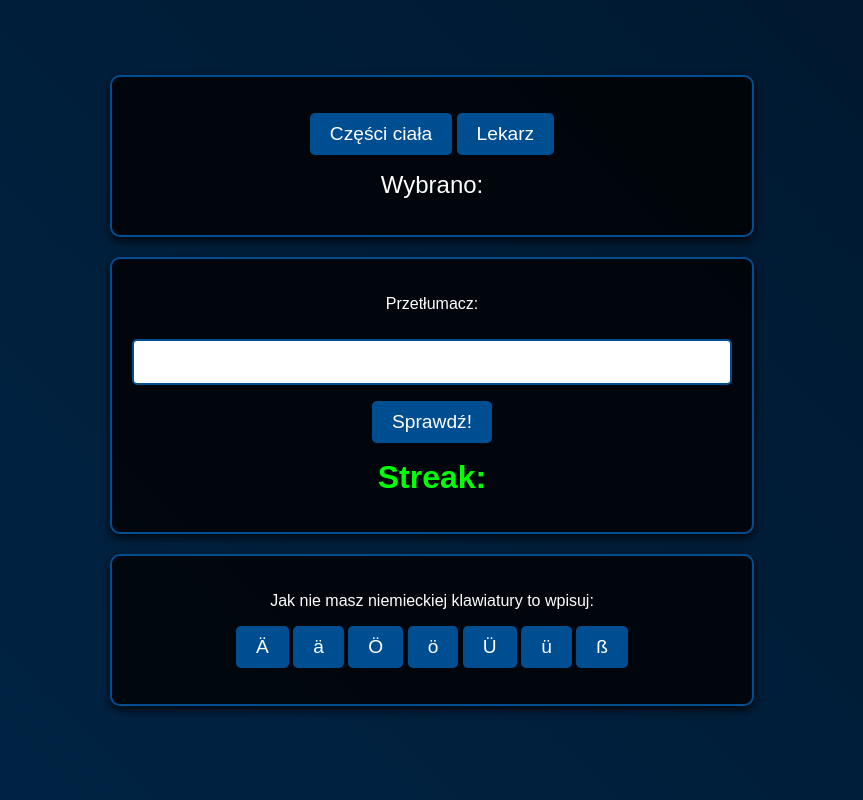
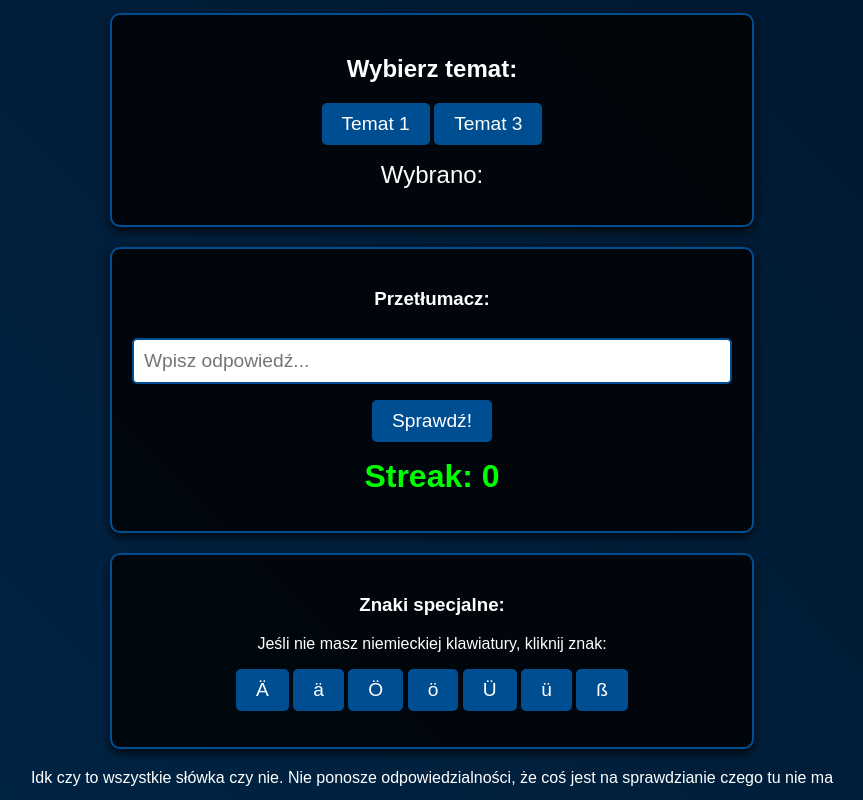
Before and after one commit to Slipperp/Slipperp.github.io, a plain HTML site: page index.html in a window 1280 px wide. Shown: the whole page, without its empty margins (208-1071 px from the left). Drawn offline with Linux system fonts and the light colour scheme.

Commit message:
qweqewqew

```diff
--- a/balls.js
+++ b/balls.js
@@ -1,6 +1,5 @@
 const zestawySlow = {
     "temat_1": [
-        // Dyscypliny sportowe
         { p: "Aerobik", n: "Aerobic" },
         { p: "Koszykówka", n: "Basketball" },
         { p: "Boks", n: "Boxen" },
@@ -40,50 +39,37 @@ const zestawySlow = {
         { p: "Siatkówka", n: "Volleyball" },
         { p: "Wędrówki", n: "Wandern" },
         { p: "Piłka wodna", n: "Wasserball" },
-        { p: "Skok w dal", n: "Weitsprung" },
+        { p: "Skok w dal", n: "Weitsprung" }
+    ],
 
-        // Sprzęt sportowy
-        { p: "Strój kąpielowy", n: "der Badeanzug" },
-        { p: "Kąpielówki", n: "die Badehose" },
-        { p: "Czepek pływacki", n: "die Badekappe" },
-        { p: "Piłka", n: "der Ball" },
-        { p: "Czapka baseballowa", n: "die Baseballmütze" },
-        { p: "Rower", n: "das Fahrrad" },
-        { p: "Kask rowerowy", n: "der Fahrradhelm" },
-        { p: "Rękawiczki", n: "die Handschuhe" },
-        { p: "Ręcznik", n: "das Handtuch" },
-        { p: "Kij hokejowy", n: "der Hockeyschläger" },
-        { p: "Krążek hokejowy", n: "der Puck" },
-        { p: "Hulajnoga", n: "der Roller" },
-        { p: "Wrotki", n: "die Rollschuhe" },
-        { p: "Sanki", n: "der Schlitten" },
-        { p: "Łyżwy", n: "die Schlittschuhe" },
-        { p: "Gogle narciarskie", n: "die Schneebrille" },
-        { p: "Deskorolka", n: "das Skateboard" },
-        { p: "Narty", n: "die Skier" },
-        { p: "Snowboard", n: "das Snowboard" },
-        { p: "Odzież sportowa", n: "die Sportkleidung" },
-        { p: "Buty sportowe", n: "die Sportschuhe" },
-        { p: "Rakieta tenisowa", n: "der Tennisschläger" },
-        { p: "Butelka na napój", n: "die Trinkflasche" }
-    ],
-    "Lekarz": [
-        { p: "Za tydzień w poniedziałek Szybkiego powrotu do zdrowia", n: "Nächste Woche am Montag Gute Besserung" },
-        { p: "Kiedy powinienem przyjść na kontrolę", n: "Wann soll ich zur Kontrolle kommen" },
-        { p: "Dziękuję doktorze Do widzenia", n: "Danke schön Herr Doktor Auf Wiedersehen" },
-        { p: "Czy powinienem brać leki", n: "Soll ich Medikamente einnehmen" },
-        { p: "Czuję się źle", n: "Ich fühle mich schlecht" },
-        { p: "Tak przepiszę Ci tabletki krople do nosa i syrop na kaszel", n: "Ja ich verschreibe Ihnen Tabletten Nasentropfen und Hustensaft" },
-        { p: "Trzy razy dziennie Zostań w łóżku przez tydzień Proszę to jest twoja recepta i zwolnienie lekarskie", n: "Dreimal täglich Bleiben Sie eine Woche im Bett Bitte das sind Ihr Rezept und Ihre Krankschreibung" },
-        { p: "dzień dobry doktorze", n: "Guten Tag Herr Doktor" },
-        { p: "Jak często powinienem przyjmować lek", n: "Wie oft soll ich das Medikament einnehmen" },
-        { p: "Czy masz gorączkę?", n: "Haben Sie Fieber" },
-        { p: "Jak się czujesz", n: "Was fehlt Ihnen" },
-        { p: "Od dwóch dni boli mnie głowa mam kaszel i katar Całe ciało mnie boli", n: "Seit zwei Tagen habe ich Kopfschmerzen Husten und Schnupfen Der ganze Körper tut mir weh" },
-        { p: "Nie wyglądasz dobrze Jak się czujesz", n: "Sie sehen nicht gut aus Wie fühlen Sie sich" }
-    ]
+    "temat_3": [
+    { p: "życie", n: "das Leben" },
+    { p: "od dzieciństwa", n: "von Kindheit an" },
+    { p: "niewysportowany", n: "unsportlich" },
+    { p: "dorastać", n: "aufwaschen" },
+    { p: "jako dziecko", n: "als Kind" },
+    { p: "ulubiona dyscyplina sportowa", n: "die Lieblingssportart" },
+    { p: "najlepiej", n: "Am besten" },
+    { p: "ruszać się", n: "sich bewagen" },
+    { p: "nie mieć ochoty", n: "keine Lust haben" },
+    { p: "w przyszłości", n: "in Zukunft" },
+    { p: "nic do zrobienia", n: "nichts zu tun" },
+    { p: "mieć możliwości", n: "die Möglichkeit haben" },
+    { p: "na lekcji WF-u", n: "in Sportunterricht" },
+    { p: "unikać", n: "vermeiden" },
+    { p: "należeć do", n: "gehören zu" },
+    { p: "związek sportowy", n: "der Sportverein" },
+    { p: "kółko sportowe", n: "die Sport-AG" },
+    { p: "leniwy", n: "faul" },
+    { p: "ćwiczenie sportowe", n: "die Sportübung" },
+    { p: "mimo to", n: "trotzdem" },
+    { p: "chociaż", n: "obwohl" },
+    { p: "mieć przyjemność", n: "Spaß haben" },
+    { p: "odgrywać ważną rolę", n: "eine wichtige Rolle spielen" },
+    { p: "na świeżym powietrzu", n: "im Freien" },
+    { p: "na zewnątrz", n: "draußen" }
+]
 };
-
 
 let aktualnyZestaw = [];
 let aktualneSlowo = null;
@@ -98,7 +84,7 @@ function ustawZestaw(nazwaZestawu) {
 function wylosujSlowo() {
     if (aktualnyZestaw.length === 0) {
         document.getElementById("wyrazeniePoPolsku").innerText = "";
-        alert("Najpierw wybierz zestaw słów!");
+        alert("Najpierw wybierz temat!");
         return;
     }
     const indeks = Math.floor(Math.random() * aktualnyZestaw.length);
@@ -108,7 +94,7 @@ function wylosujSlowo() {
 
 function sprawdz() {
     if (!aktualneSlowo) {
-        alert("Najpierw wybierz zestaw i wylosuj słowo!");
+        alert("Najpierw wybierz temat i wylosuj słowo!");
         return;
     }
     const odpowiedz = document.getElementById("odpowiedzPoNiemiecku").value.trim().toLowerCase();
@@ -132,12 +118,12 @@ function sprawdz() {
     wylosujSlowo();
 }
 
-function cialo() {
-    ustawZestaw("Części ciała");
+function temat1() {
+    ustawZestaw("temat_1");
 }
 
-function lekarz() {
-    ustawZestaw("Lekarz");
+function temat3() {
+    ustawZestaw("temat_3");
 }
 
 document.getElementById("odpowiedzPoNiemiecku").addEventListener("keydown", function (event) {
--- a/index.html
+++ b/index.html
@@ -4,14 +4,16 @@
 <head>
     <meta charset="UTF-8">
     <meta name="viewport" content="width=device-width, initial-scale=1.0">
-    <title>Balls</title>
+    <title>Trener słówek</title>
     <link rel="stylesheet" href="style.css" />
 </head>
 
 <body>
     <div>
+        <h2>Wybierz temat:</h2>
         <p>
-            <button onclick="cialo()">Części ciała</button> <button onclick="lekarz()">Lekarz</button>
+            <button onclick="temat1()">Temat 1</button>
+            <button onclick="temat3()">Temat 3</button>
         </p>
 
         <p>
@@ -20,12 +22,13 @@
     </div>
 
     <div>
+        <h3>Przetłumacz:</h3>
         <p>
-            Przetłumacz: <label id="wyrazeniePoPolsku"></label>
+            <label id="wyrazeniePoPolsku"></label>
         </p>
 
         <p>
-            <input type="text" id="odpowiedzPoNiemiecku" />
+            <input type="text" id="odpowiedzPoNiemiecku" placeholder="Wpisz odpowiedź..." />
         </p>
 
         <p>
@@ -33,7 +36,7 @@
         </p>
 
         <p>
-            <label id="streak">Streak: </label>
+            <label id="streak">Streak: 0</label>
         </p>
 
         <p>
@@ -42,7 +45,8 @@
     </div>
 
     <div>
-        <p>Jak nie masz niemieckiej klawiatury to wpisuj:</p>
+        <h3>Znaki specjalne:</h3>
+        <p>Jeśli nie masz niemieckiej klawiatury, kliknij znak:</p>
         <p>
             <button onclick="wpisz('Ä')">Ä</button>
             <button onclick="wpisz('ä')">ä</button>
@@ -54,6 +58,7 @@
         </p>
     </div>
 
+    Idk czy to wszystkie słówka czy nie. Nie ponosze odpowiedzialności, że coś jest na sprawdzianie czego tu nie ma
     <script src="balls.js"></script>
 </body>
 
```
